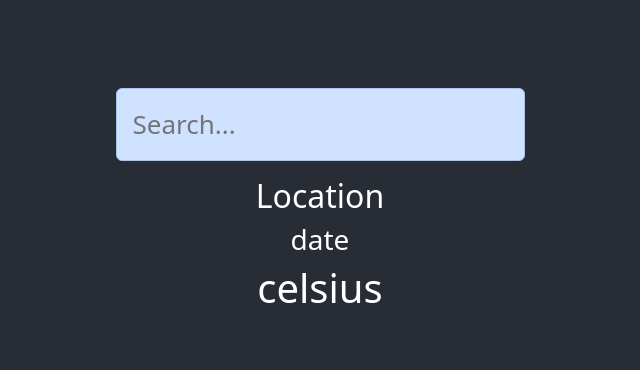
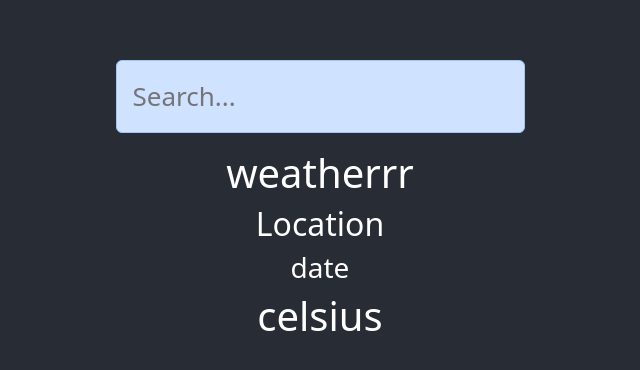
Before and after one commit to Naskarios/weatherApp, a React (Create React App) app: page / in a window 1280 px wide. Shown: the part 196-566 px from the top of the page, without its empty margins (320-960 px from the left). Built offline with nearby package versions, Linux system fonts and the light colour scheme.

Commit message:
new tutorial vid

```diff
--- a/package.json
+++ b/package.json
@@ -8,8 +8,10 @@
     "@testing-library/user-event": "^13.5.0",
     "bootstrap": "^5.3.3",
     "react": "^18.3.1",
+    "react-accessible-accordion": "^5.0.0",
     "react-dom": "^18.3.1",
     "react-scripts": "^5.0.1",
+    "react-select-async-paginate": "^0.7.5",
     "web-vitals": "^2.1.4"
   },
   "scripts": {
--- a/src/App.js
+++ b/src/App.js
@@ -1,23 +1,19 @@
-import logo from "./logo.svg";
 import "./App.css";
 import "bootstrap/dist/css/bootstrap.css";
+
+import Weather from "./components/Weather";
+import Search from "./components/Search";
 
 function App() {
   return (
     <div className="App">
       <header className="App-header">
-        <input
-          type="text"
-          name="locationInput"
-          placeholder="Search..."
-          className="alert alert-primary"
-        ></input>
-        <h2>Location</h2>
-        <h3>date</h3>
-        <h1>celsius</h1>
-      </header>
+        <Search> </Search> <Weather> </Weather> <h2> Location </h2>{" "}
+        <h3> date </h3> <h1> celsius </h1>{" "}
+      </header>{" "}
     </div>
   );
 }
 
 export default App;
+//https://www.youtube.com/watch?v=Reny0cTTv24
--- /dev/null
+++ b/src/components/Search.js
@@ -0,0 +1,14 @@
+function Search() {
+  return (
+    <>
+      <input
+        type="text"
+        name="locationInput"
+        placeholder="Search..."
+        className="alert alert-primary"
+      ></input>{" "}
+    </>
+  );
+}
+
+export default Search;
--- /dev/null
+++ b/src/components/Weather.js
@@ -0,0 +1,8 @@
+function Weather() {
+  return (
+    <>
+      <h1> weatherrr </h1>{" "}
+    </>
+  );
+}
+export default Weather;
```
Also changed, not shown: src/components/Forecast.js (added), 1 other file (tests, documents, lock files or other folders).
